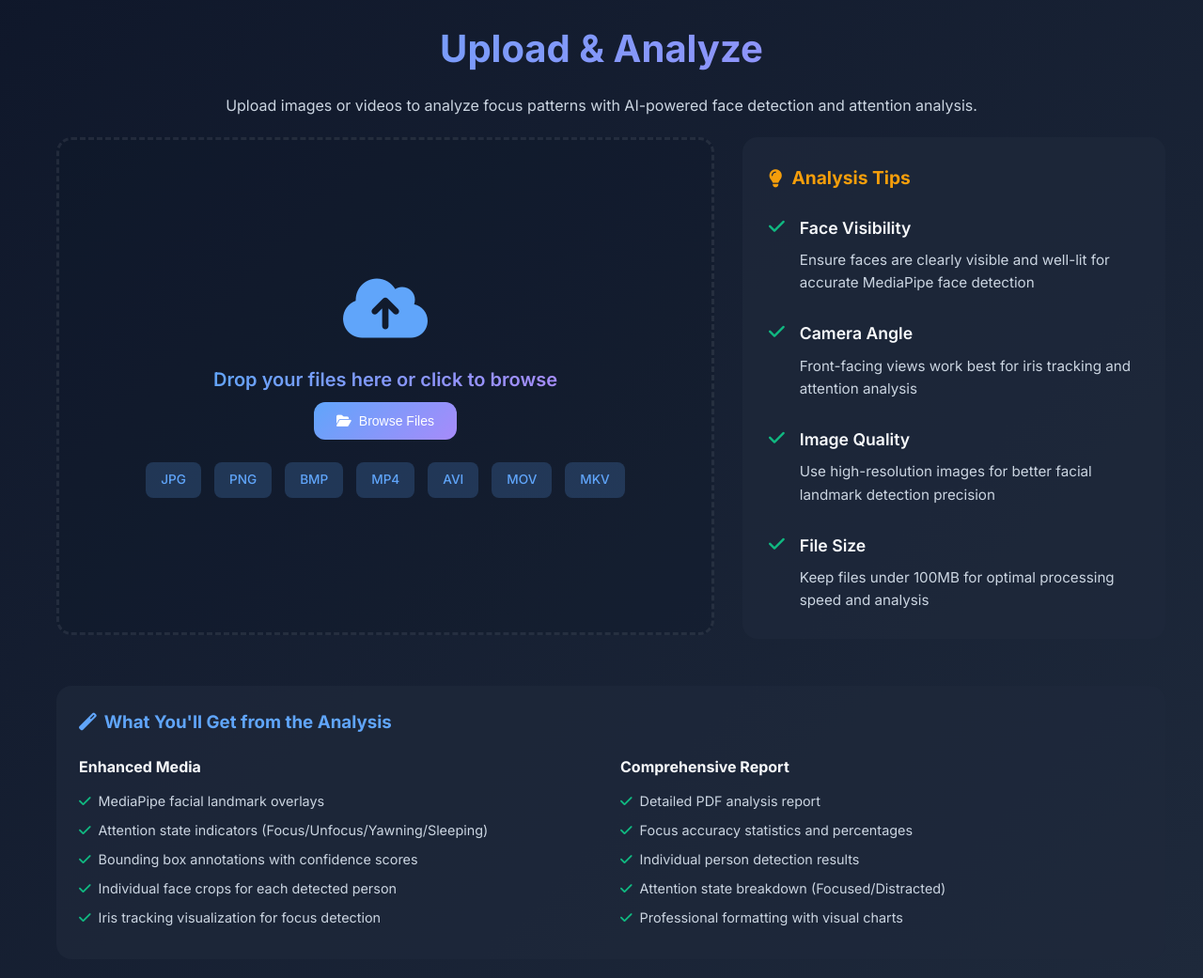
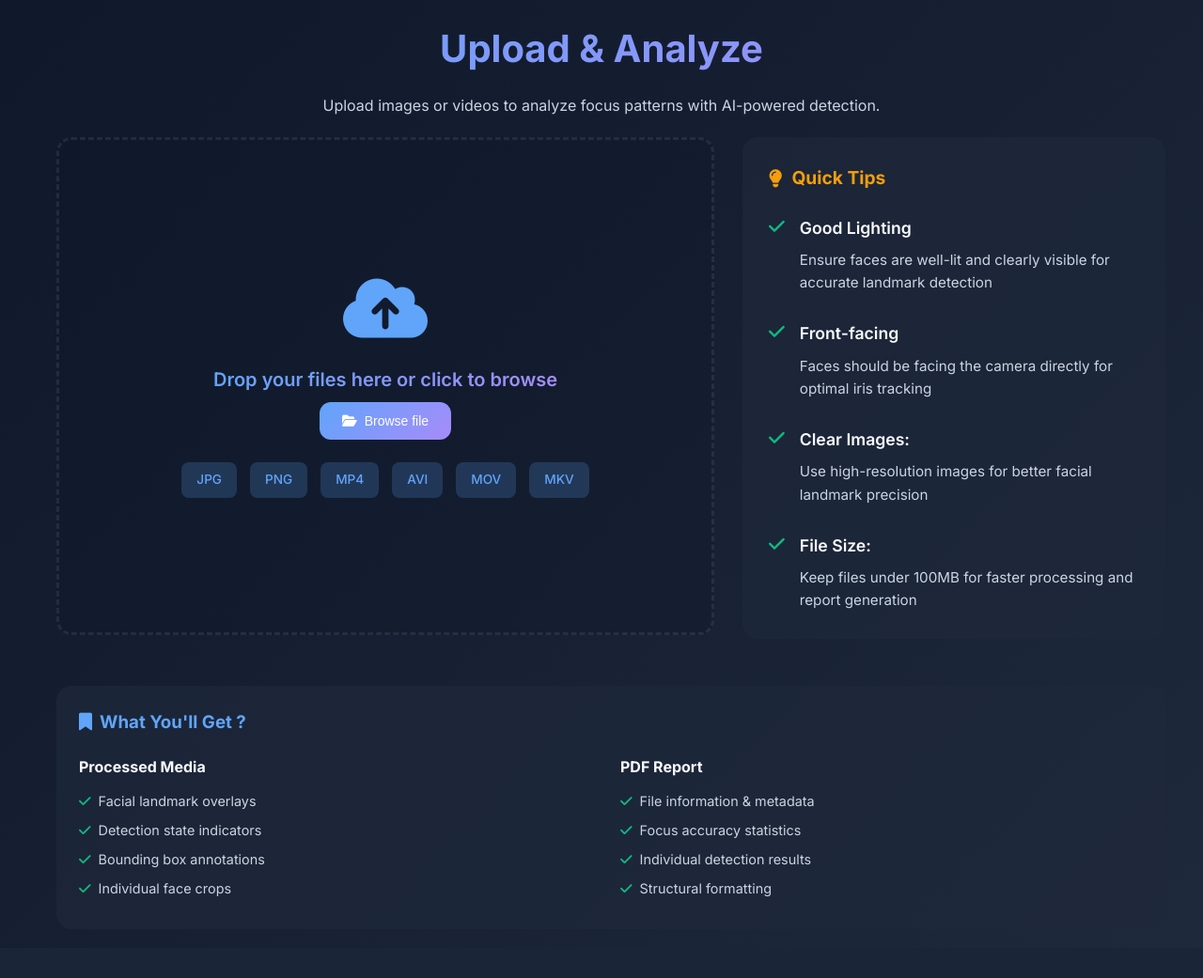
Before and after one commit to Jejetrs/smart-focus-alert, a Flask app: page /upload in a window 1280 px wide. Shown: the part 71-1112 px from the top of the page at 94% size. After the commit the page ends 1026 px from the top, so only its background shows below. Run offline with Flask 3, Linux system fonts and the light colour scheme.

Commit message:
Update upload.html

```diff
--- a/templates/upload.html
+++ b/templates/upload.html
@@ -207,7 +207,7 @@
             cursor: pointer;
             background: rgba(15, 23, 42, 0.3);
             min-height: 530px;
-            min-width: 700px;
+            min-width: 700px ;
             display: flex;
             flex-direction: column;
             align-items: center;
@@ -482,7 +482,7 @@
                 </a>
                 <div class="nav-links">
                     <a href="/" class="nav-link">Home</a>
-                    <a href="/webcam" class="nav-link">Live Monitoring</a>
+                    <a href="/live" class="nav-link">Live Monitoring</a>
                     <a href="/upload" class="nav-link active">Upload</a>
                 </div>
             </div>
@@ -493,7 +493,7 @@
         <!-- Header -->
         <div class="text-center fade-in">
             <h1 class="title-lg text-gradient">Upload & Analyze</h1>
-            <p style="color: var(--text-secondary);">Upload images or videos to analyze focus patterns with AI-powered face detection and attention analysis.</p>
+            <p style="color: var(--text-secondary);">Upload images or videos to analyze focus patterns with AI-powered detection.</p>
         </div>
 
         <!-- Main Layout -->
@@ -502,8 +502,8 @@
             <div class="main-content">
                 <!-- Left Column -->
                 <div class="left-column">
-                    <!-- Upload Form - Fixed to match app.py expectations -->
-                    <form id="uploadForm" method="POST" action="/upload" enctype="multipart/form-data" class="slide-in">
+                    <!-- Upload Form -->
+                    <form id="uploadForm" method="POST" enctype="multipart/form-data" class="slide-in">
                         <!-- File Drop Zone -->
                         <div class="file-drop-zone" id="dropZone">
                             <i class="fas fa-cloud-upload-alt upload-icon"></i>
@@ -511,13 +511,12 @@
                             <input type="file" id="fileInput" name="file" accept="image/*,video/*" style="display: none;">
                             <button type="button" class="btn btn-primary" onclick="document.getElementById('fileInput').click()">
                                 <i class="fas fa-folder-open" style="margin-right: 8px;"></i>
-                                Browse Files
+                                Browse file
                             </button>
 
                             <div class="supported-formats">
                                 <span class="format-badge">JPG</span>
                                 <span class="format-badge">PNG</span>
-                                <span class="format-badge">BMP</span>
                                 <span class="format-badge">MP4</span>
                                 <span class="format-badge">AVI</span>
                                 <span class="format-badge">MOV</span>
@@ -528,7 +527,7 @@
                         <!-- Upload Progress -->
                         <div class="upload-progress" id="uploadProgress">
                             <div class="flex justify-between items-center" style="margin-bottom: 8px;">
-                                <span style="color: var(--text-secondary);">Processing & Analyzing with MediaPipe...</span>
+                                <span style="color: var(--text-secondary);">Processing & Analyzing...</span>
                                 <span style="color: var(--text-secondary);" id="progressPercent">0%</span>
                             </div>
                             <div class="progress-bar">
@@ -547,10 +546,9 @@
                                     </div>
                                 </div>
                                 <div class="file-details">
-                                    <p><strong>Name:</strong> <span id="fileName"></span></p>
-                                    <p><strong>Size:</strong> <span id="fileSize"></span></p>
-                                    <p><strong>Type:</strong> <span id="fileType"></span></p>
-                                    <p><strong>Status:</strong> <span id="fileStatus" style="color: var(--success);">Ready for analysis</span></p>
+                                    <p><strong>Name :</strong> <span id="fileName"></span></p>
+                                    <p><strong>Size :</strong> <span id="fileSize"></span></p>
+                                    <p><strong>Type :</strong> <span id="fileType"></span></p>
                                 </div>
                             </div>
 
@@ -579,38 +577,38 @@
                     <div class="quick-tips slide-in">
                         <h3 style="color: var(--warning); margin-bottom: 24px; display: flex; align-items: center; gap: 10px; font-size: 1.2rem;">
                             <i class="fas fa-lightbulb"></i>
-                            Analysis Tips
+                            Quick Tips
                         </h3>
 
                         <div class="tip-item">
                             <i class="fas fa-check tip-icon"></i>
                             <div class="tip-content">
-                                <h4>Face Visibility</h4>
-                                <p>Ensure faces are clearly visible and well-lit for accurate MediaPipe face detection</p>
+                                <h4>Good Lighting</h4>
+                                <p>Ensure faces are well-lit and clearly visible for accurate landmark detection</p>
                             </div>
                         </div>
 
                         <div class="tip-item">
                             <i class="fas fa-check tip-icon"></i>
                             <div class="tip-content">
-                                <h4>Camera Angle</h4>
-                                <p>Front-facing views work best for iris tracking and attention analysis</p>
+                                <h4>Front-facing</h4>
+                                <p>Faces should be facing the camera directly for optimal iris tracking</p>
                             </div>
                         </div>
 
                         <div class="tip-item">
                             <i class="fas fa-check tip-icon"></i>
                             <div class="tip-content">
-                                <h4>Image Quality</h4>
-                                <p>Use high-resolution images for better facial landmark detection precision</p>
+                                <h4>Clear Images:</h4>
+                                <p>Use high-resolution images for better facial landmark precision</p>
                             </div>
                         </div>
 
                         <div class="tip-item">
                             <i class="fas fa-check tip-icon"></i>
                             <div class="tip-content">
-                                <h4>File Size</h4>
-                                <p>Keep files under 100MB for optimal processing speed and analysis</p>
+                                <h4>File Size:</h4>
+                                <p>Keep files under 100MB for faster processing and report generation</p>
                             </div>
                         </div>
                     </div>
@@ -620,30 +618,28 @@
             <!-- What You'll Get - Full Width Below -->
             <div class="what-you-get slide-in">
                 <h3>
-                    <i class="fas fa-magic"></i>
-                    What You'll Get from the Analysis
+                    <i class="fas fa-bookmark"></i>
+                    What You'll Get ?
                 </h3>
 
                 <div class="output-sections">
                     <div class="output-section">
-                        <h4>Enhanced Media</h4>
+                        <h4>Processed Media</h4>
                         <ul class="output-list">
-                            <li><i class="fas fa-check"></i> MediaPipe facial landmark overlays</li>
-                            <li><i class="fas fa-check"></i> Attention state indicators (Focus/Unfocus/Yawning/Sleeping)</li>
-                            <li><i class="fas fa-check"></i> Bounding box annotations with confidence scores</li>
-                            <li><i class="fas fa-check"></i> Individual face crops for each detected person</li>
-                            <li><i class="fas fa-check"></i> Iris tracking visualization for focus detection</li>
+                            <li><i class="fas fa-check"></i> Facial landmark overlays</li>
+                            <li><i class="fas fa-check"></i> Detection state indicators</li>
+                            <li><i class="fas fa-check"></i> Bounding box annotations</li>
+                            <li><i class="fas fa-check"></i> Individual face crops</li>
                         </ul>
                     </div>
 
                     <div class="output-section">
-                        <h4>Comprehensive Report</h4>
+                        <h4>PDF Report</h4>
                         <ul class="output-list">
-                            <li><i class="fas fa-check"></i> Detailed PDF analysis report</li>
-                            <li><i class="fas fa-check"></i> Focus accuracy statistics and percentages</li>
-                            <li><i class="fas fa-check"></i> Individual person detection results</li>
-                            <li><i class="fas fa-check"></i> Attention state breakdown (Focused/Distracted)</li>
-                            <li><i class="fas fa-check"></i> Professional formatting with visual charts</li>
+                            <li><i class="fas fa-check"></i> File information & metadata</li>
+                            <li><i class="fas fa-check"></i> Focus accuracy statistics</li>
+                            <li><i class="fas fa-check"></i> Individual detection results</li>
+                            <li><i class="fas fa-check"></i> Structural formatting</li>
                         </ul>
                     </div>
                 </div>
@@ -691,7 +687,7 @@
                 }
             });
 
-            // Form submission - Fixed to work with app.py POST handler
+            // Form submission
             document.getElementById('uploadForm').addEventListener('submit', handleFormSubmit);
 
             // Navigation links
@@ -742,19 +738,20 @@
         }
 
         function handleFileSelect(file) {
-            // Validate file type - Updated to match app.py supported formats
-            const validImageTypes = ['image/jpeg', 'image/jpg', 'image/png', 'image/bmp'];
-            const validVideoTypes = ['video/mp4', 'video/avi', 'video/mov', 'video/quicktime', 'video/x-msvideo', 'video/x-matroska'];
-            const allValidTypes = [...validImageTypes, ...validVideoTypes];
+            // Validate file type
+            const validTypes = [
+                'image/jpeg', 'image/jpg', 'image/png', 'image/bmp',
+                'video/mp4', 'video/avi', 'video/mov', 'video/quicktime', 'video/x-msvideo'
+            ];
 
-            if (!allValidTypes.includes(file.type)) {
-                showError('Please select a valid image (JPG, PNG, BMP) or video file (MP4, AVI, MOV, MKV)');
+            if (!validTypes.includes(file.type)) {
+                showError('Please select a valid image (JPG, PNG, BMP) or video file (MP4, AVI, MOV)');
                 return;
             }
 
-            // Validate file size (100MB limit as mentioned in app.py)
+            // Validate file size (100MB limit)
             if (file.size > 100 * 1024 * 1024) {
-                showError('File size must be less than 100MB for optimal processing');
+                showError('File size must be less than 100MB');
                 return;
             }
 
@@ -766,7 +763,7 @@
             document.getElementById('fileType').textContent = file.type;
 
             // Show preview
-            if (validImageTypes.includes(file.type)) {
+            if (file.type.startsWith('image/')) {
                 const reader = new FileReader();
                 reader.onload = (e) => {
                     document.getElementById('filePreview').src = e.target.result;
@@ -783,13 +780,13 @@
             analyzeBtn.disabled = false;
             hideMessages();
 
-            const fileTypeText = validImageTypes.includes(file.type) ? 'image' : 'video';
-            showSuccess(`${fileTypeText.charAt(0).toUpperCase() + fileTypeText.slice(1)} "${file.name}" selected successfully. Ready for MediaPipe analysis with PDF report generation.`);
+            showSuccess(`File "${file.name}" selected successfully. Ready for analysis with PDF report generation.`);
         }
 
         function handleFormSubmit(e) {
+            e.preventDefault();
+
             if (!selectedFile) {
-                e.preventDefault();
                 showError('Please select a file first');
                 return;
             }
@@ -797,13 +794,37 @@
             // Show progress
             uploadProgress.style.display = 'block';
             analyzeBtn.disabled = true;
-            analyzeBtn.innerHTML = '<i class="fas fa-spinner fa-spin" style="margin-right: 8px;"></i>Analyzing with MediaPipe...';
+            analyzeBtn.innerHTML = '<i class="fas fa-spinner fa-spin" style="margin-right: 8px;"></i>Analyzing & Generating Report...';
 
-            // Simulate progress for user feedback
+            // Simulate progress
             simulateProgress();
 
-            // The form will submit normally to /upload endpoint as expected by app.py
-            // app.py will handle the POST request and return result.html template
+            // Create FormData
+            const formData = new FormData();
+            formData.append('file', selectedFile);
+
+            // Submit form
+            fetch('/upload', {
+                method: 'POST',
+                body: formData
+            })
+            .then(response => {
+                if (response.ok) {
+                    return response.text();
+                } else {
+                    throw new Error('Upload failed');
+                }
+            })
+            .then(html => {
+                // Handle success - replace page content
+                document.body.innerHTML = html;
+                window.history.pushState({}, '', '/upload');
+            })
+            .catch(error => {
+                console.error('Error:', error);
+                showError('Upload failed. Please try again.');
+                resetUploadState();
+            });
         }
 
         function simulateProgress() {
@@ -817,10 +838,16 @@
 
                 if (progress >= 95) {
                     clearInterval(interval);
-                    progressPercent.textContent = '100%';
-                    progressFill.style.width = '100%';
                 }
             }, 200);
+        }
+
+        function resetUploadState() {
+            uploadProgress.style.display = 'none';
+            analyzeBtn.disabled = false;
+            analyzeBtn.innerHTML = '<i class="fas fa-search" style="margin-right: 8px;"></i>Analyze & Generate Report';
+            progressFill.style.width = '0%';
+            progressPercent.textContent = '0%';
         }
 
         function formatFileSize(bytes) {
@@ -860,18 +887,6 @@
                 fileInput.click();
             }
         });
-
-        // Reset form state function
-        function resetFormState() {
-            selectedFile = null;
-            fileInfo.style.display = 'none';
-            uploadProgress.style.display = 'none';
-            analyzeBtn.disabled = true;
-            analyzeBtn.innerHTML = '<i class="fas fa-search" style="margin-right: 8px;"></i>Analyze & Generate Report';
-            progressFill.style.width = '0%';
-            progressPercent.textContent = '0%';
-            hideMessages();
-        }
     </script>
 </body>
 </html>
```
